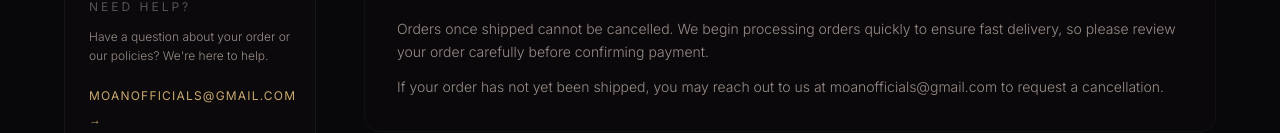
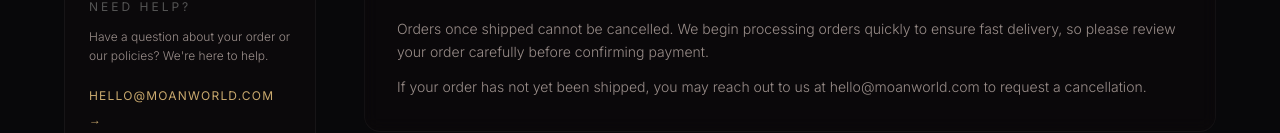
Before and after one commit to mannguptaST/moan-website, a Next.js app: page /refund-policy in a window 1280 px wide. Shown: the part 819-952 px from the top of the page. Built offline with nearby package versions, Linux system fonts and the light colour scheme; a web font is replaced by a local one.

Commit message:
chore: update all email references to hello@moanworld.com

```diff
--- a/src/app/privacy-policy/page.tsx
+++ b/src/app/privacy-policy/page.tsx
@@ -29,7 +29,7 @@ const sections = [
     },
     {
         title: "Data Retention",
-        content: `We retain your personal information only as long as necessary to provide our services or as required by applicable law. If you wish to have your data deleted, you may contact us at moanofficials@gmail.com.`,
+        content: `We retain your personal information only as long as necessary to provide our services or as required by applicable law. If you wish to have your data deleted, you may contact us at hello@moanworld.com.`,
     },
     {
         title: "Cookies",
@@ -37,7 +37,7 @@ const sections = [
     },
     {
         title: "Your Rights",
-        content: `You have the right to:\n\n• Access the personal data we hold about you\n• Request correction of inaccurate data\n• Request deletion of your data\n• Opt out of marketing communications\n\nTo exercise any of these rights, write to us at moanofficials@gmail.com.`,
+        content: `You have the right to:\n\n• Access the personal data we hold about you\n• Request correction of inaccurate data\n• Request deletion of your data\n• Opt out of marketing communications\n\nTo exercise any of these rights, write to us at hello@moanworld.com.`,
     },
     {
         title: "Changes to This Policy",
--- a/src/app/refund-policy/page.tsx
+++ b/src/app/refund-policy/page.tsx
@@ -13,7 +13,7 @@ const sections = [
     },
     {
         title: "Order Cancellation",
-        content: `Orders once shipped cannot be cancelled. We begin processing orders quickly to ensure fast delivery, so please review your order carefully before confirming payment.\n\nIf your order has not yet been shipped, you may reach out to us at moanofficials@gmail.com to request a cancellation.`,
+        content: `Orders once shipped cannot be cancelled. We begin processing orders quickly to ensure fast delivery, so please review your order carefully before confirming payment.\n\nIf your order has not yet been shipped, you may reach out to us at hello@moanworld.com to request a cancellation.`,
     },
     {
         title: "Eligibility for Refund or Replacement",
@@ -21,7 +21,7 @@ const sections = [
     },
     {
         title: "How to Raise a Claim",
-        content: `To initiate a refund or replacement request, you must:\n\n1. Record an unboxing video at the time of delivery — this is mandatory\n2. Share clear photographs of the damaged or defective product\n3. Contact us within 24–48 hours of delivery via email at moanofficials@gmail.com or WhatsApp\n\nClaims raised after 48 hours of delivery will not be entertained. The unboxing video/photos are required to process your request — no exceptions.`,
+        content: `To initiate a refund or replacement request, you must:\n\n1. Record an unboxing video at the time of delivery — this is mandatory\n2. Share clear photographs of the damaged or defective product\n3. Contact us within 24–48 hours of delivery via email at hello@moanworld.com or WhatsApp\n\nClaims raised after 48 hours of delivery will not be entertained. The unboxing video/photos are required to process your request — no exceptions.`,
     },
     {
         title: "Refund Processing",
@@ -29,7 +29,7 @@ const sections = [
     },
     {
         title: "Contact Us",
-        content: `For any refund or replacement queries, write to us at:\n\nEmail: moanofficials@gmail.com\nInstagram: @moanofficials\n\nWe typically respond within 24–48 business hours.`,
+        content: `For any refund or replacement queries, write to us at:\n\nEmail: hello@moanworld.com\nInstagram: @moanofficials\n\nWe typically respond within 24–48 business hours.`,
     },
 ];
 
--- a/src/app/shipping-policy/page.tsx
+++ b/src/app/shipping-policy/page.tsx
@@ -25,7 +25,7 @@ const sections = [
     },
     {
         title: "Order & Shipping Updates",
-        content: `Once your order is dispatched, you will receive tracking details via email or WhatsApp. You can use the tracking link to monitor your delivery in real time.\n\nFor any shipping queries, reach out to us at moanofficials@gmail.com or DM us on Instagram @moanofficials.`,
+        content: `Once your order is dispatched, you will receive tracking details via email or WhatsApp. You can use the tracking link to monitor your delivery in real time.\n\nFor any shipping queries, reach out to us at hello@moanworld.com or DM us on Instagram @moanofficials.`,
     },
     {
         title: "Delivery Delays & Liability",
--- a/src/app/terms-and-conditions/page.tsx
+++ b/src/app/terms-and-conditions/page.tsx
@@ -45,7 +45,7 @@ const sections = [
     },
     {
         title: "Contact Us",
-        content: `For any questions regarding these Terms & Conditions, reach out to us at:\n\nEmail: moanofficials@gmail.com\nInstagram: @moanofficials`,
+        content: `For any questions regarding these Terms & Conditions, reach out to us at:\n\nEmail: hello@moanworld.com\nInstagram: @moanofficials`,
     },
 ];
 
--- a/src/components/sections/FAQTrust.tsx
+++ b/src/components/sections/FAQTrust.tsx
@@ -230,7 +230,7 @@ export default function FAQTrust() {
                     <p className="text-sm font-light" style={{ color: "#666" }}>
                         Still have a question?{" "}
                         <a
-                            href="mailto:moanofficials@gmail.com"
+                            href="mailto:hello@moanworld.com"
                             className="transition-colors"
                             style={{ color: "#c9a96e" }}
                             onMouseEnter={(e) => (e.currentTarget.style.color = "#e0c48a")}
--- a/src/components/sections/Footer.tsx
+++ b/src/components/sections/Footer.tsx
@@ -198,7 +198,7 @@ export default function Footer() {
 
                             {/* Email */}
                             <motion.a
-                                href="mailto:moanofficials@gmail.com"
+                                href="mailto:hello@moanworld.com"
                                 id="footer-email"
                                 whileHover={{ y: -3 }}
                                 className="w-10 h-10 rounded-full flex items-center justify-center transition-colors"
@@ -291,7 +291,7 @@ export default function Footer() {
                             <p className="text-xs font-light leading-relaxed" style={{ color: "#555" }}>
                                 moanworld.com
                                 <br />
-                                moanofficials@gmail.com
+                                hello@moanworld.com
                             </p>
                         </div>
                     </div>
--- a/src/components/ui/PolicyPageLayout.tsx
+++ b/src/components/ui/PolicyPageLayout.tsx
@@ -226,13 +226,13 @@ export default function PolicyPageLayout({
                                     Have a question about your order or our policies? We&apos;re here to help.
                                 </p>
                                 <a
-                                    href="mailto:moanofficials@gmail.com"
+                                    href="mailto:hello@moanworld.com"
                                     className="text-xs tracking-[0.1em] uppercase transition-colors"
                                     style={{ color: "#c9a96e" }}
                                     onMouseEnter={(e) => (e.currentTarget.style.color = "#e0c48a")}
                                     onMouseLeave={(e) => (e.currentTarget.style.color = "#c9a96e")}
                                 >
-                                    moanofficials@gmail.com →
+                                    hello@moanworld.com →
                                 </a>
                             </div>
                         </motion.aside>
@@ -420,7 +420,7 @@ export default function PolicyPageLayout({
                                     Couldn&apos;t find what you were looking for? Reach out — we respond within 24–48 hours.
                                 </p>
                                 <a
-                                    href="mailto:moanofficials@gmail.com"
+                                    href="mailto:hello@moanworld.com"
                                     id="policy-contact-cta"
                                     className="inline-flex items-center gap-2 px-7 py-3 rounded-full text-sm tracking-[0.12em] uppercase transition-all duration-300"
                                     style={{
```
